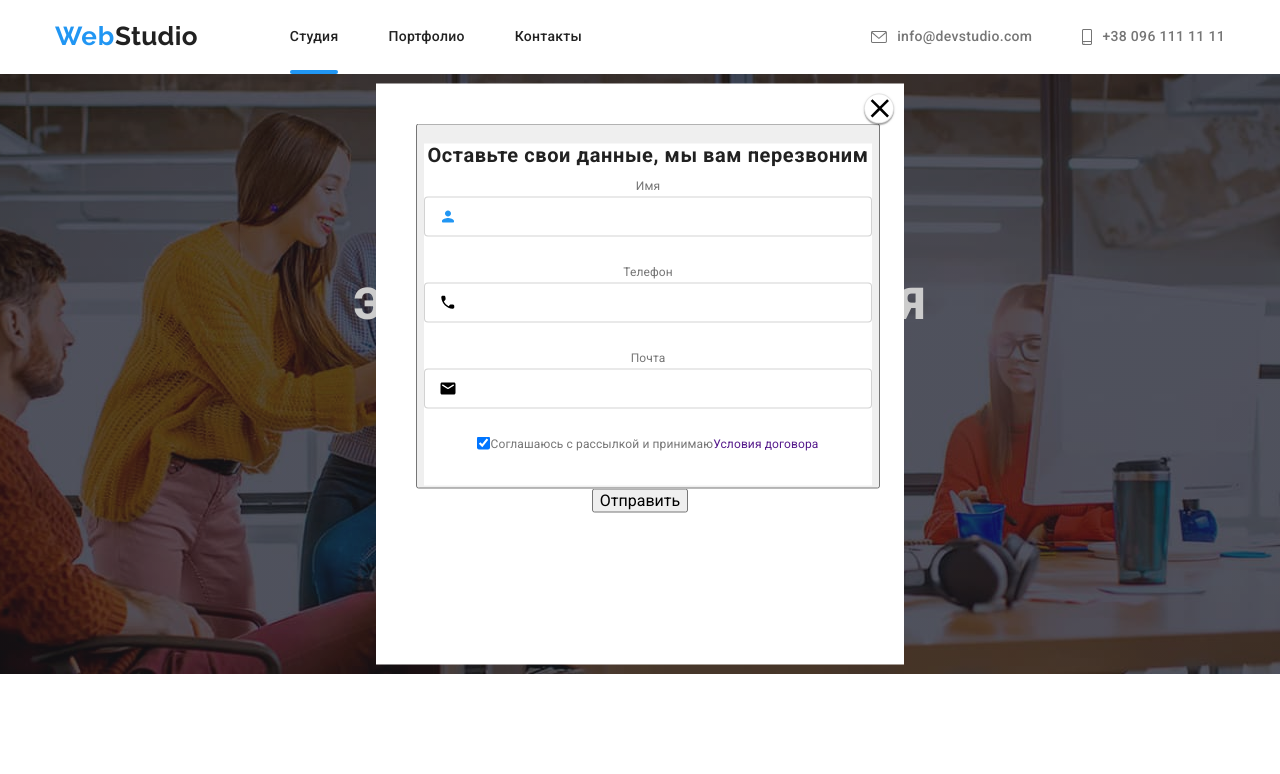
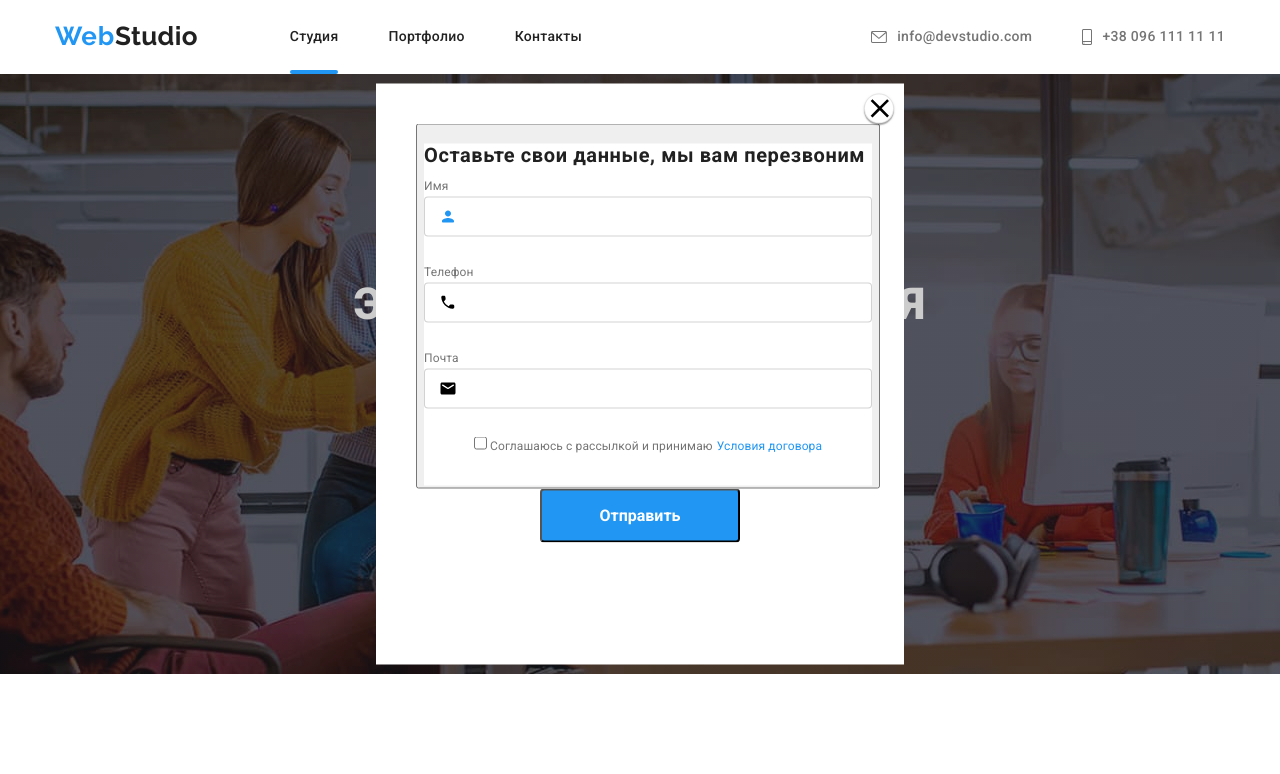
Before and after one commit to Irina1234567890/goit-markup-hw-06, a plain HTML site: page index.html in a window 1280 px wide. Both pictures are taken after a click on the button "Заказать услугу". Shown: the top 774 px of the page. Drawn offline with Linux system fonts and the light colour scheme.

Commit message:
расположение

```diff
--- a/css/main.css
+++ b/css/main.css
@@ -241,10 +241,13 @@ a .span {
     max-width: 528px;
     background-color: var(--white-text);
     padding: 40px;
+
 }
 
 .modal-form {
     background-color: var(--white-text);
+    outline: none;
+    border: none;
 }
 .close-buttom {
     position: absolute;
@@ -279,7 +282,7 @@ a .span {
     margin-bottom: 12px;
     font-size: 20px;
     line-height: 1.15;
-    text-align: center;
+    text-align: left;
     font-family: Roboto, sans-serif;
     font-style: normal;
     font-weight: 700;
@@ -289,6 +292,9 @@ a .span {
 
 }
 
+label {
+    text-align: left;
+}
 .modal-form {
     width: 448px;
     height: 342px;
@@ -317,6 +323,10 @@ a .span {
     position: relative;
 }
 
+.input-thumb:hover,
+.input-thumb:focus {
+    background-color: var(--accent-color);
+}
 .input-form {
 
     width: 100%;
@@ -346,11 +356,14 @@ a .span {
 }
 
 .check {
-    display: flex;
+    /*display: flex;*/
     align-items: center;
     justify-content: center;
 }
 
+.check-input [
+    padding-right: 1px;
+]
 .check-input:checked + .icon-check {
     background-color: var(--accent-color);
     background-size: contain;
@@ -363,7 +376,11 @@ a .span {
     border: 2px solid #2a2a2a;
 }
 
-.modal-form button {
+.uslov {
+    padding-left: 1px;
+    color: var(--accent-color);
+}
+.modal-form.button {
     width: 200px;
     height: 50px;
     border: none;
@@ -379,7 +396,7 @@ a .span {
     text-align: center;
     letter-spacing: 0.06em;
 
-    background: var(--accent-color);
+    background-color: var(--accent-color);
     box-shadow: 0px 4px 4px rgba(0, 0, 0, 0.15);
     border-radius: 4px;
     color: var(--white-text);
@@ -393,6 +410,8 @@ a .span {
 .modal-form button:focus {
     background-color: var(--accent-color);
 }
+
+
 
 /*SECTION*/
 .section-one {
--- a/index.html
+++ b/index.html
@@ -90,12 +90,12 @@
                             </div>
                             <div class="comment">
                                 <label class="check">
-                                    <input class="check-input" type="checkbox" checked>
+                                    <input class="check-input" type="checkbox" >
                                     Соглашаюсь с рассылкой и принимаю
-                                    <a href>Условия договора</a>
+                                    <a href class="uslov">Условия договора</a>
                                 </label>
                             </div>
-                            <button type="submit">Отправить</button>
+                            <button type="submit" class="button">Отправить</button>
                         </form>
 
                     </div>
```
